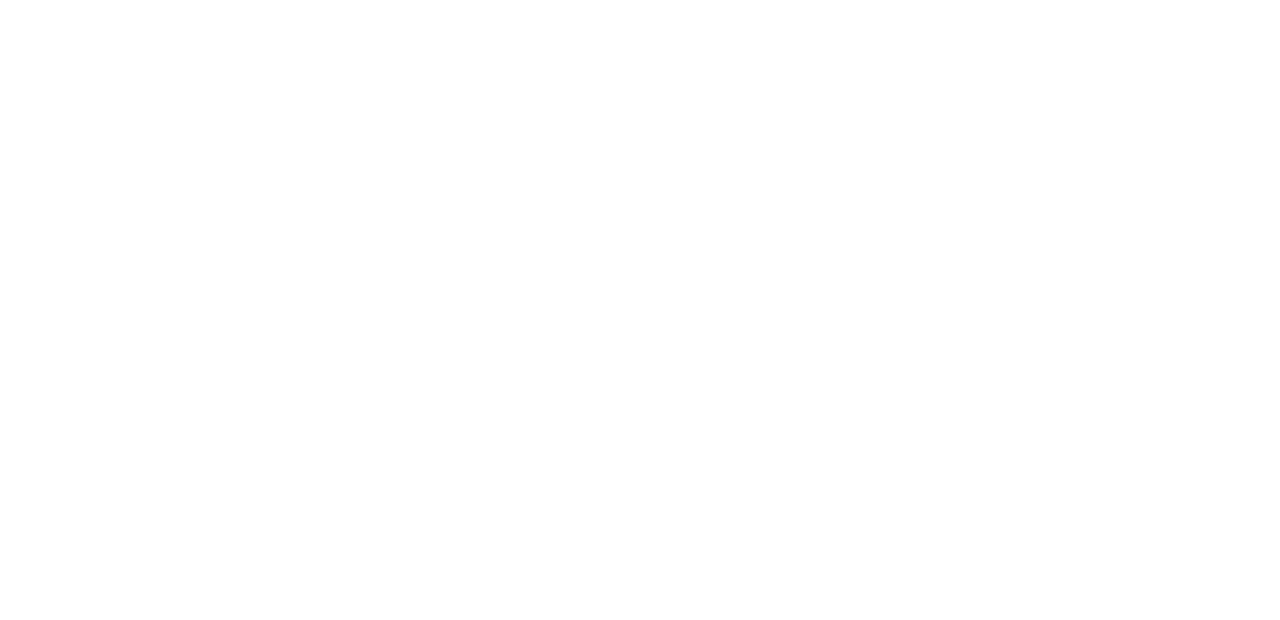
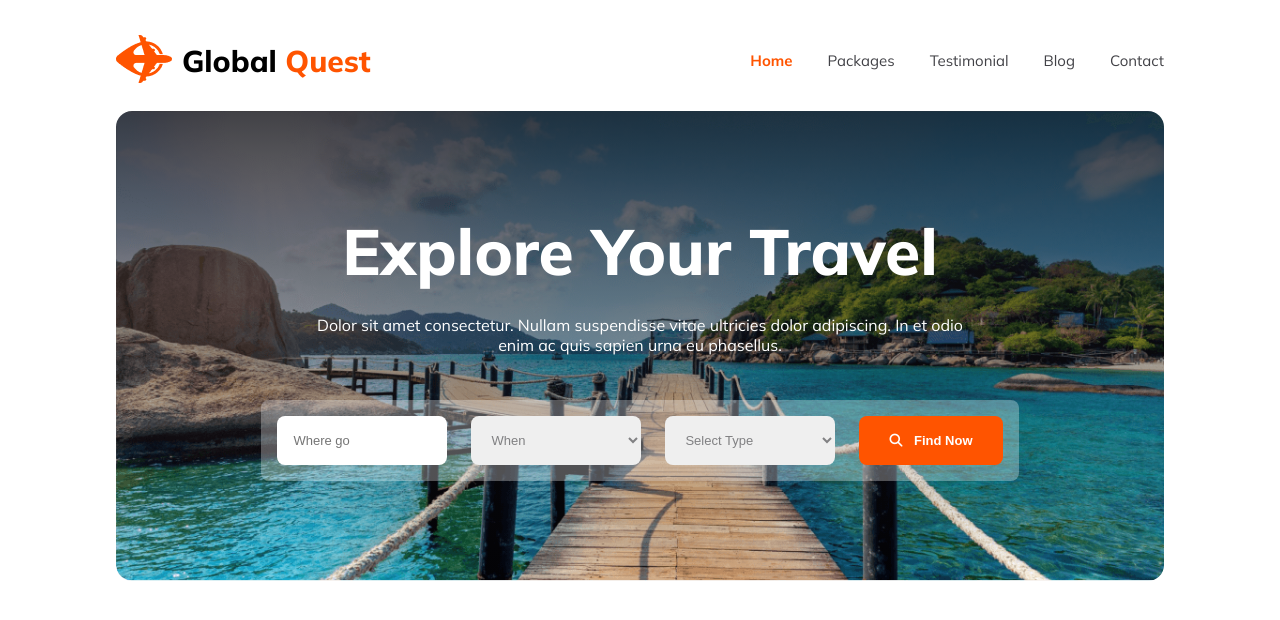
Before and after one commit to al-amin90/globe-quest, a plain HTML site: page index.html in a window 1280 px wide. Drawn offline with Linux system fonts and the light colour scheme.

Commit message:
nav and banner added

```diff
--- a/index.html
+++ b/index.html
@@ -3,8 +3,82 @@
   <head>
     <meta charset="UTF-8" />
     <meta name="viewport" content="width=device-width, initial-scale=1.0" />
-    <title>Document</title>
+    <title>Global Quest</title>
+    <link
+      rel="shortcut icon"
+      href="./Images/Group 40071 (2).png"
+      type="image/x-icon"
+    />
     <link rel="stylesheet" href="/styles/style.css" />
+    <link
+      rel="stylesheet"
+      href="https://cdnjs.cloudflare.com/ajax/libs/font-awesome/6.5.1/css/all.min.css"
+      integrity="sha512-DTOQO9RWCH3ppGqcWaEA1BIZOC6xxalwEsw9c2QQeAIftl+Vegovlnee1c9QX4TctnWMn13TZye+giMm8e2LwA=="
+      crossorigin="anonymous"
+      referrerpolicy="no-referrer"
+    />
   </head>
-  <body></body>
+  <body>
+    <!-- header part start from here  -->
+    <header class="container">
+      <nav class="nav-container">
+        <div class="nav-logo">
+          <div>
+            <img src="./Images/Group 40071 (2).png" alt="" />
+          </div>
+          <h2>Global <span class="primary-color">Quest</span></h2>
+        </div>
+        <div class="nav-content">
+          <ul>
+            <li>
+              <a style="color: #ff5400; font-weight: 700" href="/">Home</a>
+            </li>
+            <li><a href="/">Packages</a></li>
+            <li><a href="/">Testimonial</a></li>
+            <li><a href="/">Blog</a></li>
+            <li><a href="/">Contact</a></li>
+          </ul>
+        </div>
+        <div class="nav-mobile-content">
+          <ul>
+            <li><i class="fa-solid fa-bars"></i></li>
+          </ul>
+        </div>
+      </nav>
+    </header>
+    <!-- header part end from here  -->
+    <main>
+      <!-- banner part start from here  -->
+      <section class="container">
+        <div class="banner-container">
+          <div>
+            <div class="banner-info">
+              <h1>Explore Your Travel</h1>
+              <p class="common-description">
+                Dolor sit amet consectetur. Nullam suspendisse vitae ultricies
+                dolor adipiscing. In et odio enim ac quis sapien urna eu
+                phasellus.
+              </p>
+            </div>
+            <div class="banner-info-filed">
+              <input type="text" name="" placeholder="Where go" id="" />
+              <select name="" aria-placeholder="HEll" id="">
+                <option value="">When</option>
+              </select>
+              <select name="" aria-placeholder="HEll" id="">
+                <option value="">Select Type</option>
+              </select>
+              <button class="primary-btn">
+                <i class="fa-solid fa-magnifying-glass"></i> Find Now
+              </button>
+            </div>
+          </div>
+        </div>
+      </section>
+      <!-- banner part end from here  -->
+    </main>
+    <!-- footer part start from here  -->
+    <footer></footer>
+    <!-- footer part end from here  -->
+  </body>
 </html>
--- a/styles/style.css
+++ b/styles/style.css
@@ -0,0 +1,203 @@
+@import url("https://fonts.googleapis.com/css2?family=Mulish:wght@300;400;700;800&display=swap");
+
+* {
+  padding: 0;
+  margin: 0;
+  box-sizing: border-box;
+}
+
+:root {
+  --main-color: #ff5400;
+  --content-color: #5a5a5d;
+}
+
+html {
+  font-size: 62.5%;
+  font-family: "Mulish", sans-serif;
+}
+
+.container {
+  max-width: 1200px;
+  width: 85%;
+  margin: 0 auto;
+  padding: 0 2rem;
+}
+
+/* common style is here  */
+.primary-color {
+  color: var(--main-color);
+}
+
+.primary-btn {
+  padding: 1.6rem 3rem;
+  color: white;
+  /* width: 25%; */
+  border: 0;
+  border-radius: 8px;
+  font-size: 1.3rem;
+  font-weight: 700;
+  background-color: var(--main-color);
+
+  & .fa-solid {
+    margin-right: 0.8rem;
+  }
+}
+
+.common-description {
+  color: rgba(19, 19, 24, 0.7);
+  font-size: 1.6rem;
+  font-weight: 400;
+  line-height: 2rem;
+}
+
+/* nav style is here  */
+.nav-container {
+  display: flex;
+  justify-content: space-between;
+  align-items: center;
+  margin: 3.5rem 0 2.5rem;
+}
+
+.nav-logo {
+  display: flex;
+  gap: 1rem;
+  align-items: center;
+}
+
+.nav-logo h2 {
+  font-weight: 800;
+  font-size: 3rem;
+}
+
+.nav-content ul,
+.nav-mobile-content ul {
+  list-style: none;
+  display: flex;
+  gap: 3.5rem;
+}
+
+.nav-content ul a,
+.nav-mobile-content ul a {
+  text-decoration: none;
+  color: #424247;
+  font-weight: 500;
+  font-size: 1.5rem;
+}
+
+.nav-mobile-content {
+  display: none;
+}
+
+/* banner style is here  */
+.banner-container {
+  height: 47rem;
+  background-image: linear-gradient(
+      180deg,
+      rgba(19, 19, 24, 0.8) 0%,
+      rgba(19, 19, 24, 0) 100%
+    ),
+    url(../Images/Group\ 13.png);
+  background-size: cover;
+  background-repeat: no-repeat;
+  border-radius: 16px;
+
+  display: grid;
+  place-items: center;
+  text-align: center;
+}
+
+.banner-info h1 {
+  font-size: 64px;
+  color: rgba(255, 255, 255, 1);
+  font-weight: 800;
+}
+
+.banner-info p {
+  max-width: 65rem;
+  color: white;
+  padding: 2.4rem 0 4.5rem;
+  margin: 0 auto;
+}
+
+.banner-info-filed {
+  display: flex;
+  gap: 2.4rem;
+  background-color: rgba(255, 255, 255, 0.3);
+  border-radius: 8px;
+  padding: 1.6rem;
+}
+
+input,
+select {
+  width: 17rem;
+  padding: 1.6rem;
+  color: rgba(19, 19, 24, 0.5);
+  font-size: 1.3rem;
+  font-weight: 400;
+  border-radius: 8px;
+  border: 0;
+  outline: 0;
+}
+
+/* responsive media quarry style is here  */
+
+@media screen and (max-width: 992px) {
+  html {
+    font-size: 56.25%;
+  }
+
+  .container {
+    width: 100%;
+  }
+
+  .nav-content {
+    display: none;
+  }
+  .nav-mobile-content {
+    display: block;
+    font-size: 3rem;
+  }
+
+  .banner-container {
+    background-position: center;
+    padding: 2rem;
+  }
+
+  .banner-info h1 {
+    font-size: 5rem;
+  }
+
+  input,
+  select {
+    width: 15rem;
+  }
+}
+
+@media screen and (max-width: 600px) {
+  .nav-logo img {
+    width: 90%;
+  }
+
+  .nav-logo h2 {
+    font-size: 2.2rem;
+  }
+
+  .banner-info h1 {
+    font-size: 3rem;
+  }
+
+  .banner-info-filed {
+    flex-direction: column;
+  }
+
+  .banner-container {
+    height: auto;
+    background-position: center;
+    padding: 2rem;
+  }
+
+  input,
+  select {
+    width: 100%;
+  }
+}
```
Also changed, not shown: Images/Group 13.png (added), Images/Group 39.png (added), Images/Group 40.png (added), Images/Group 40071 (2).png (added), Images/Group 40089.png (added), Images/Rectangle 10.png (added), Images/Rectangle 11.png (added), Images/Rectangle 4.png (added), Images/Rectangle 5.png (added), Images/Rectangle 6.png (added), Images/Rectangle 7.png (added), Images/Rectangle 8 (1).png (added), Images/Rectangle 8.png (added), Images/Rectangle 9.png (added).
